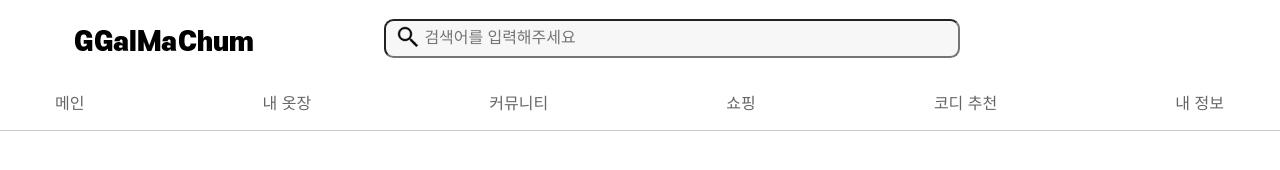
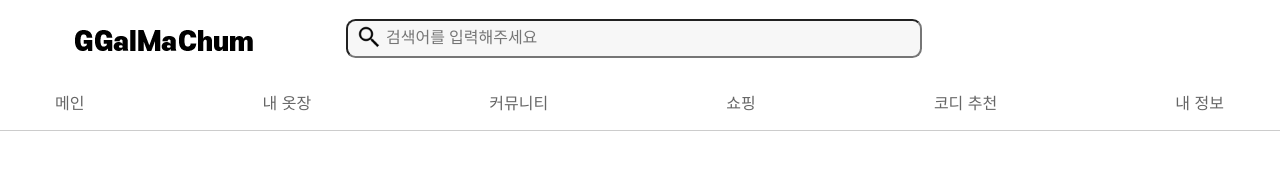
Before and after one commit to Acala-Music/ggalmachum, a plain HTML site: page index.html in a window 1280 px wide. Drawn offline with nearby package versions, Linux system fonts and the light colour scheme.

Commit message:
2nd Revision

```diff
--- a/style.css
+++ b/style.css
@@ -80,7 +80,7 @@
 	.search-bar {
 		position : absolute;
 		margin-top : 1.2rem;
-		left : 20rem;
+		left : 17.6rem;
 	}
 
 	.search {
```
